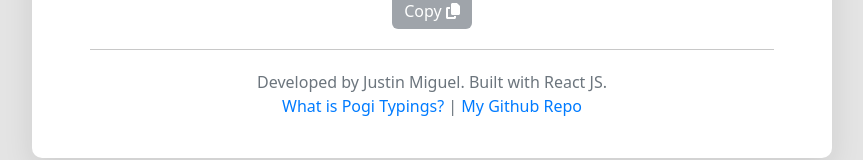
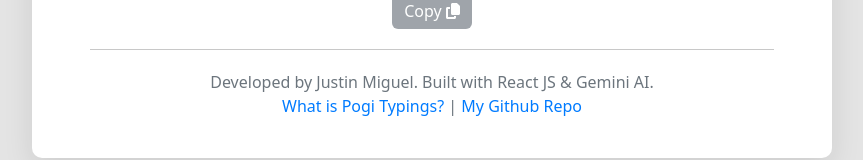
Before and after one commit to jei3m/pogi-typings, a React (Create React App) app: page /chat in a window 1280 px wide. Shown: the part 479-639 px from the top of the page, without its empty margins (208-1071 px from the left). Built offline with nearby package versions, Linux system fonts and the light colour scheme; no server answers.

Commit message:
"Updated footer text to include Gemini AI in the technology stack"

```diff
--- a/src/components/Chat.jsx
+++ b/src/components/Chat.jsx
@@ -156,7 +156,7 @@ const Chat = () => {
           </Button>
         </div>
         <div className="footer">
-          <p>Developed by Justin Miguel. Built with React JS.</p>
+          <p>Developed by Justin Miguel. Built with React JS & Gemini AI.</p>
           <p>
             <Link to="/about">What is Pogi Typings?</Link>
             {" | "}
```
